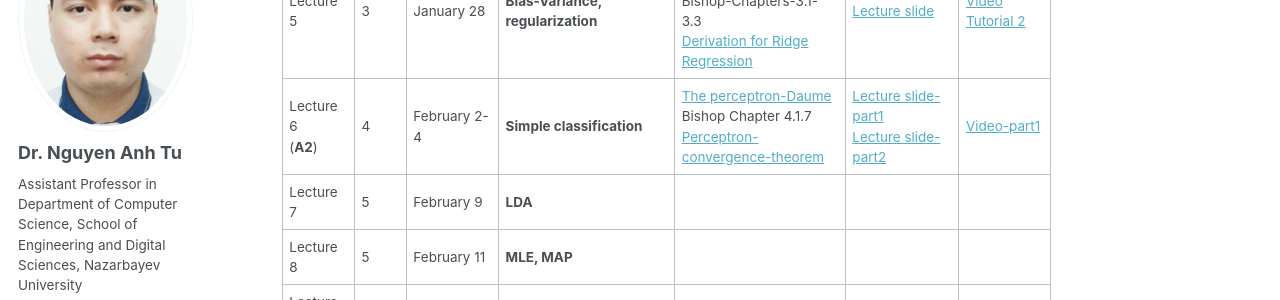
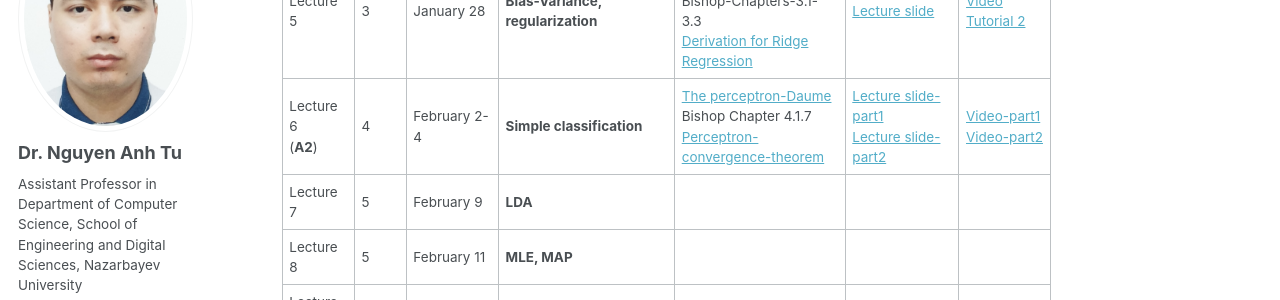
Before and after one commit to tunguyen87/seds-ml, a Jekyll site: the page built from _pages/Lecture.md, in a window 1280 px wide and 900 px high, scrolled down 685 px. Shown: the part 131-431 px from the top of the window. Built offline with Jekyll 4.4.1, drawn with Linux system fonts in a browser that asks for light colours; some web fonts are replaced.

Commit message:
Update Lecture.md

```diff
--- a/_pages/Lecture.md
+++ b/_pages/Lecture.md
@@ -23,7 +23,7 @@ Last day of classes: April 23
 | Lecture 3<br>(**A1**)    |   2   |January 19-21 | **Math review**                   | [Wonderful animated explanations](https://www.3blue1brown.com/essence-of-linear-algebra-page)<br>[Linear algebra review](https://drive.google.com/file/d/1yDlYpuv4XShqL96LqB_Un5n8UTbWZIeh/view?usp=sharing)<br>[Probability review](https://drive.google.com/file/d/1MtFT9Ra5cdEw5TA6FN6UzuKeOjZp0OKM/view?usp=sharing)           |  [Lecture slide](https://drive.google.com/file/d/11eVI_4OMR_enuPq70-_fbX2qcMe25cFD/view?usp=sharing)      |  [Video-part 1](https://youtu.be/4Rx8YFcwMlM) <br>[Video-part 2](https://youtu.be/IjsEmM-MzxQ)  <br>[Tutorial 1](https://drive.google.com/file/d/1iz0BYnwdI71Qi-v8aFz-7fFs3KKGf9-b/view?usp=sharing)         |
 | Lecture 4    |   3   |January 26    | **Linear regression**                  | [Bishop-Chapters-3.1-3.3](https://drive.google.com/file/d/1s952CT8tQsyrqptBZVrcxAydthN9S-fu/view?usp=sharing)   |  [Lecture slide](https://drive.google.com/file/d/1plZwPn8ln38eT_VQASQzPbMBxrvqD5kG/view?usp=sharing)     | [Video](https://youtu.be/Oy3_Lwjvdlc)             |
 | Lecture 5    |   3   |January 28    | **Bias-Variance, regularization**                 | [Intuitive explanation of bias-variance](http://scott.fortmann-roe.com/docs/BiasVariance.html)<br>Bishop-Chapters-3.1-3.3 <br>[Derivation for Ridge Regression](https://drive.google.com/file/d/1PtIw7wbHNqRzHhbf1DfbxGP_weqIlMM2/view?usp=sharing)            | [Lecture slide](https://drive.google.com/file/d/116nwTop6NNGMTdUxDDvXfBAqOR738hkl/view?usp=sharing)      | [Video](https://youtu.be/NFGPbLZ6nVU) <br>[Tutorial 2](https://drive.google.com/file/d/1bxReYD-CyhXgFMN7t6JUKVEam9wf8zOH/view?usp=sharing)          |
-| Lecture 6<br>(**A2**)    |   4   |February 2-4  | **Simple classification**           |  [The perceptron-Daume](https://drive.google.com/file/d/18FQ9tXjdGaYybwS5zHStUtLhW8JsDehV/view?usp=sharing)<br> Bishop Chapter 4.1.7 <br>[Perceptron-convergence-theorem](https://drive.google.com/file/d/1xZSVg-3fPzOx-LGtY99jmNKUOrGwOhEW/view?usp=sharing)   |  [Lecture slide-part1](https://drive.google.com/file/d/1r8bZArRsGELDbrPTv4g1pb4nyZbGdXHF/view?usp=sharing) <br>[Lecture slide-part2](https://drive.google.com/file/d/1x8ht8Gh4RtGEdZ7a1P-vwgDXNsxnMg4c/view?usp=sharing)   |  [Video-part1](https://youtu.be/yU-mBm-YO7s)         |
+| Lecture 6<br>(**A2**)    |   4   |February 2-4  | **Simple classification**           |  [The perceptron-Daume](https://drive.google.com/file/d/18FQ9tXjdGaYybwS5zHStUtLhW8JsDehV/view?usp=sharing)<br> Bishop Chapter 4.1.7 <br>[Perceptron-convergence-theorem](https://drive.google.com/file/d/1xZSVg-3fPzOx-LGtY99jmNKUOrGwOhEW/view?usp=sharing)   |  [Lecture slide-part1](https://drive.google.com/file/d/1r8bZArRsGELDbrPTv4g1pb4nyZbGdXHF/view?usp=sharing) <br>[Lecture slide-part2](https://drive.google.com/file/d/1x8ht8Gh4RtGEdZ7a1P-vwgDXNsxnMg4c/view?usp=sharing)   |  [Video-part1](https://youtu.be/yU-mBm-YO7s) <br> [Video-part2](https://youtu.be/ZF1LShMDzAY)        |
 | Lecture 7    |   5   |February 9    |   **LDA**                    |                    |          |              |
 | Lecture 8   |   5   |February 11    |   **MLE, MAP**                    |                    |          |              |
 | Lecture 9   |   6   |February 16    |   **Logistic regression**                    |                    |          |              |
```
